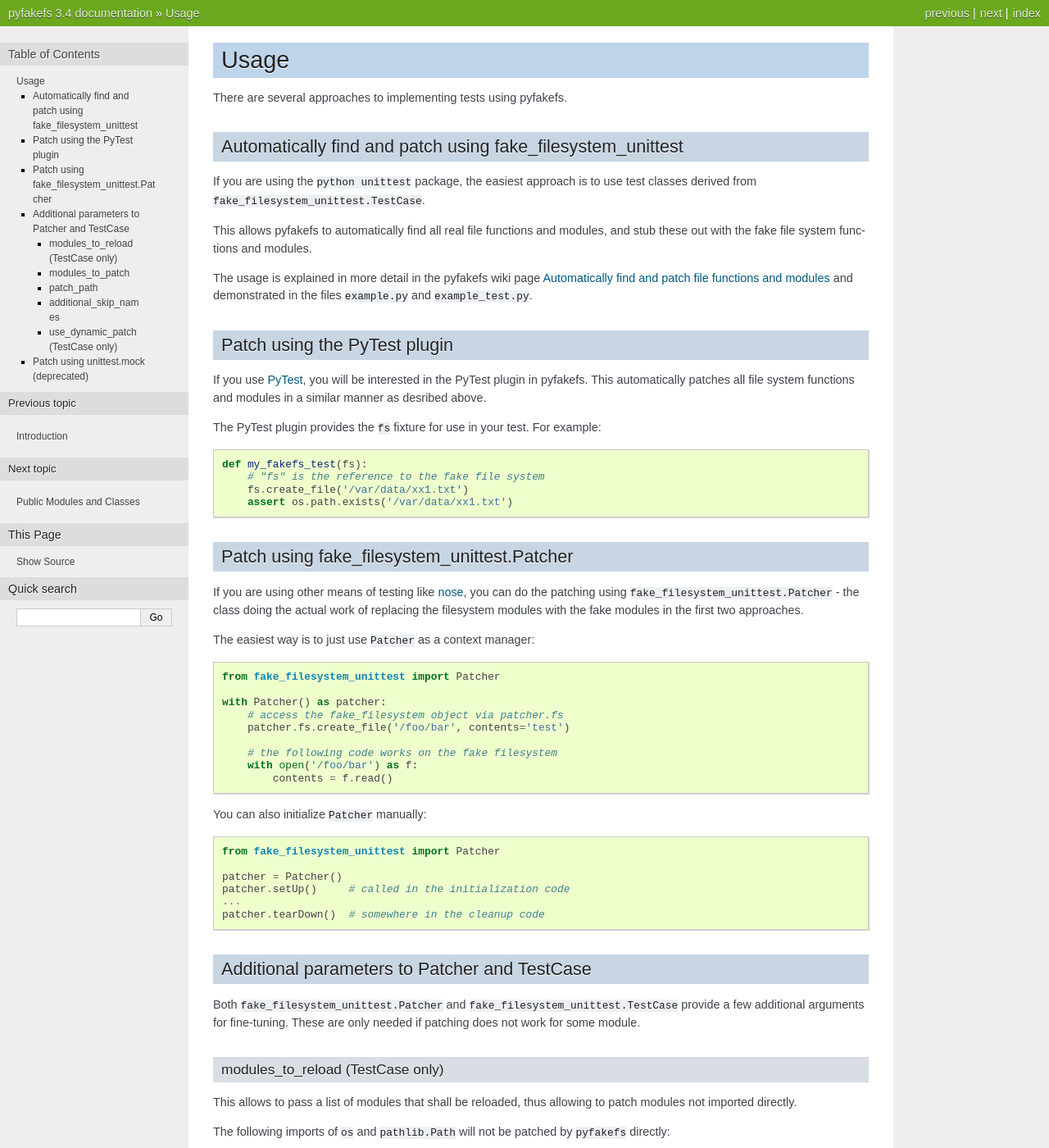
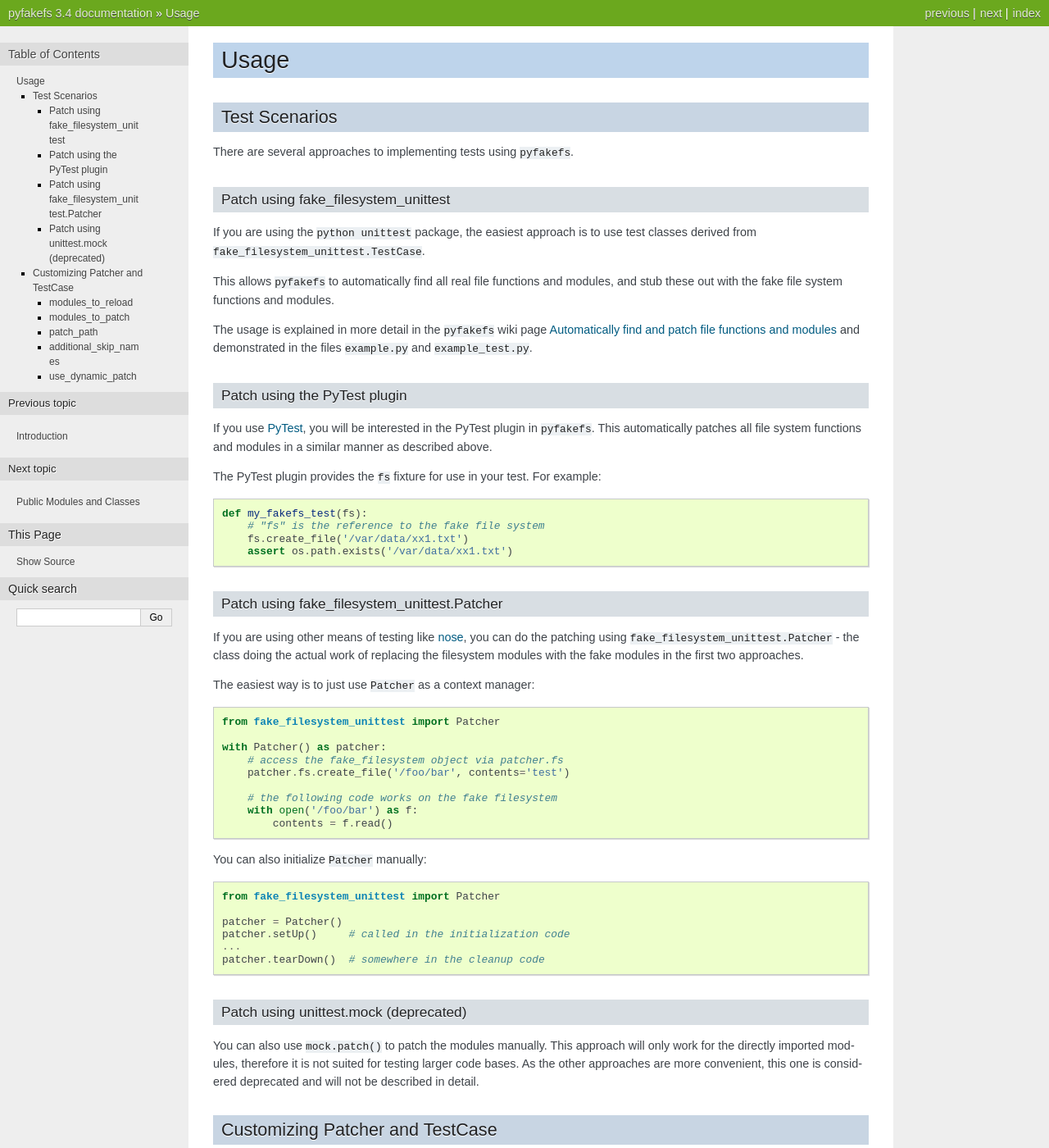
Before and after one commit to pytest-dev/pyfakefs, a Sphinx documentation site: the page built from docs/usage.rst, in a window 1280 px wide and 1400 px high. Shown: the whole window at 82% size. Built offline with Sphinx 7.4.7, drawn with Linux system fonts in a browser that asks for light colours; some of the changed text lies outside the part shown.

Commit message:
Added modules_to_reload and use_dynamic_patch as Patcher arguments
- simplified DynamicPatcher to avoid side effects
- adapted documentation

```diff
--- a/docs/usage.rst
+++ b/docs/usage.rst
@@ -1,23 +1,28 @@
 Usage
 =====
-There are several approaches to implementing tests using pyfakefs.
 
-Automatically find and patch using fake_filesystem_unittest
-~~~~~~~~~~~~~~~~~~~~~~~~~~~~~~~~~~~~~~~~~~~~~~~~~~~~~~~~~~~
+Test Scenarios
+--------------
+There are several approaches to implementing tests using ``pyfakefs``.
+
+Patch using fake_filesystem_unittest
+~~~~~~~~~~~~~~~~~~~~~~~~~~~~~~~~~~~~
 If you are using the ``python unittest`` package, the easiest approach is to use test classes
 derived from ``fake_filesystem_unittest.TestCase``.
 
-This allows pyfakefs to automatically find all real file functions and modules,
-and stub these out with the fake file system functions and modules.
+This allows ``pyfakefs`` to automatically find all real file functions and
+modules, and stub these out with the fake file system functions and modules.
 
-The usage is explained in more detail in the pyfakefs wiki page
+The usage is explained in more detail in the ``pyfakefs`` wiki page
 `Automatically find and patch file functions and modules <https://github.com/jmcgeheeiv/pyfakefs/wiki/Automatically-find-and-patch-file-functions-and-modules>`__
 and demonstrated in the files ``example.py`` and ``example_test.py``.
 
 Patch using the PyTest plugin
 ~~~~~~~~~~~~~~~~~~~~~~~~~~~~~
-If you use `PyTest <https://doc.pytest.org>`__, you will be interested in the PyTest plugin in pyfakefs.
-This automatically patches all file system functions and modules in a similar manner as desribed above.
+If you use `PyTest <https://doc.pytest.org>`__, you will be interested in
+the PyTest plugin in ``pyfakefs``.
+This automatically patches all file system functions and modules in a
+similar manner as described above.
 
 The PyTest plugin provides the ``fs`` fixture for use in your test. For example:
 
@@ -59,15 +64,26 @@
    ...
    patcher.tearDown()  # somewhere in the cleanup code
 
+Patch using unittest.mock (deprecated)
+~~~~~~~~~~~~~~~~~~~~~~~~~~~~~~~~~~~~~~
+You can also use ``mock.patch()`` to patch the modules manually. This approach will
+only work for the directly imported modules, therefore it is not suited for testing
+larger code bases. As the other approaches are more convenient, this one is considered
+deprecated and will not be described in detail.
 
-Additional parameters to Patcher and TestCase
-~~~~~~~~~~~~~~~~~~~~~~~~~~~~~~~~~~~~~~~~~~~~~
+Customizing Patcher and TestCase
+--------------------------------
 Both ``fake_filesystem_unittest.Patcher`` and ``fake_filesystem_unittest.TestCase``
 provide a few additional arguments for fine-tuning. These are only needed if
 patching does not work for some module.
 
-modules_to_reload (TestCase only)
-#################################
+*Note for PyTest users:* if you need these arguments in ``PyTest``, you have to
+use ``Patcher`` directly instead of the ``fs`` fixture. Alternatively, you can
+add your own fixture with the needed parameters (see ``pytest_plugin.py``
+for the implementation).
+
+modules_to_reload
+~~~~~~~~~~~~~~~~~
 This allows to pass a list of modules that shall be reloaded, thus allowing
 to patch modules not imported directly.
 
@@ -86,7 +102,7 @@
 (see also ``patch_path`` below).
 
 modules_to_patch
-################
+~~~~~~~~~~~~~~~~
 This also allows patching modules that are not patched out of the box, i
 this case by adding a fake module implementation for a module name. The
 argument is a dictionary of fake modules mapped to the names to be faked.
@@ -126,28 +142,20 @@
             return getattr(self.fake_pathlib.Path, name)
 
 patch_path
-##########
+~~~~~~~~~~
 This is True by default, meaning that modules named ``path`` are patched as
 ``os.path``. If this clashes with another module of the same name, it can be switched
 off (and imports like ``from os import path`` will not be patched).
 
 
 additional_skip_names
-#####################
+~~~~~~~~~~~~~~~~~~~~~
 This may be used to add modules that shall not be patched. This is mostly
 used to avoid patching the Python file system modules themselves, but may be
 helpful in some special situations.
 
-use_dynamic_patch (TestCase only)
-#################################
+use_dynamic_patch
+~~~~~~~~~~~~~~~~~
 If ``True`` (the default), dynamic patching after setup is used (for example
 for modules loaded locally inside of functions).
 Can be switched off if it causes unwanted side effects.
-
-
-Patch using unittest.mock (deprecated)
-~~~~~~~~~~~~~~~~~~~~~~~~~~~~~~~~~~~~~~
-You can also use ``mock.patch()`` to patch the modules manually. This approach will
-only work for the directly imported modules, therefore it is not suited for testing
-larger code bases. As the other approaches are more convenient, this one is considered
-deprecated and will not be described in detail.
```
Also changed, not shown: CHANGES.md (+5 -3 lines), 1 other file.
